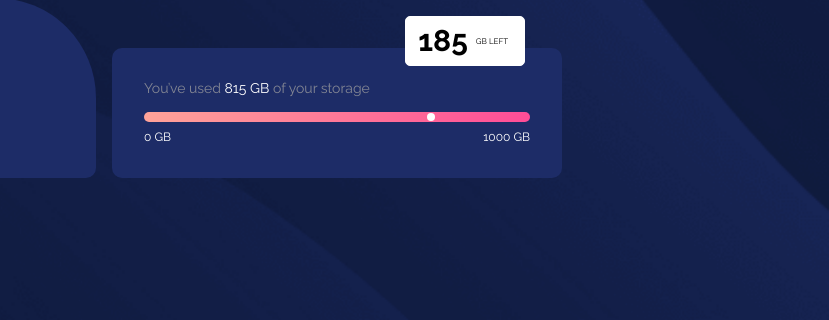
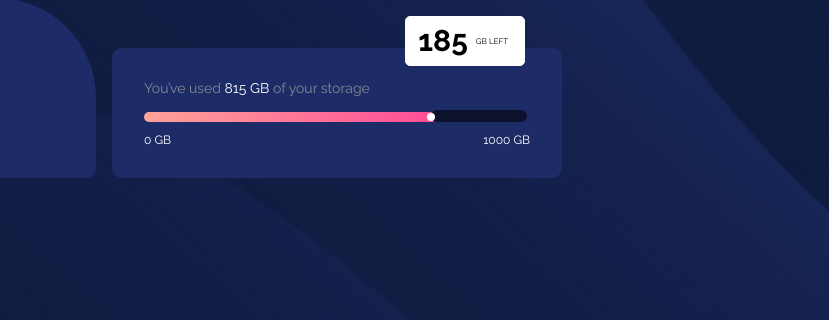
Before and after one commit to Sameermd16/Fylo-data-storage-component-master, a plain HTML site: page index.html in a window 1280 px wide. Shown: the part 272-592 px from the top of the page, 451-1280 px from the left. Drawn offline with Linux system fonts and the light colour scheme.

Commit message:
empty storage bar addition

```diff
--- a/index.html
+++ b/index.html
@@ -26,6 +26,7 @@
     <main class="storage">
       <p class="para">You’ve used <span>815 GB </span>of your storage</p>
       <div class="storage-bar"> </div>
+      <div class="storage-bar-2"> </div>
       <div class="dot"></div>
       <div class="total-storage">
         <p>0 GB</p>
--- a/style.css
+++ b/style.css
@@ -79,11 +79,20 @@ body {
     background-color: var(--Very-Dark-Blue);
 }
 .storage-bar{
-    width: 100%;
+    width: 76%;
     height: 10px;
     background: linear-gradient(to right, hsl(6, 100%, 80%), hsl(335, 100%, 65%));
     border-radius: 15px;
     margin-top: 1rem;
+    display: inline-block
+}
+.storage-bar-2{
+    width: 25%;
+    height: 12px;
+    background-color: var(--Very-Dark-Blue);
+    border-radius: 15px;
+    display: inline-block;
+    margin-left: -10px;
 }
 .total-storage{
     /* border: 1px solid white; */
```
